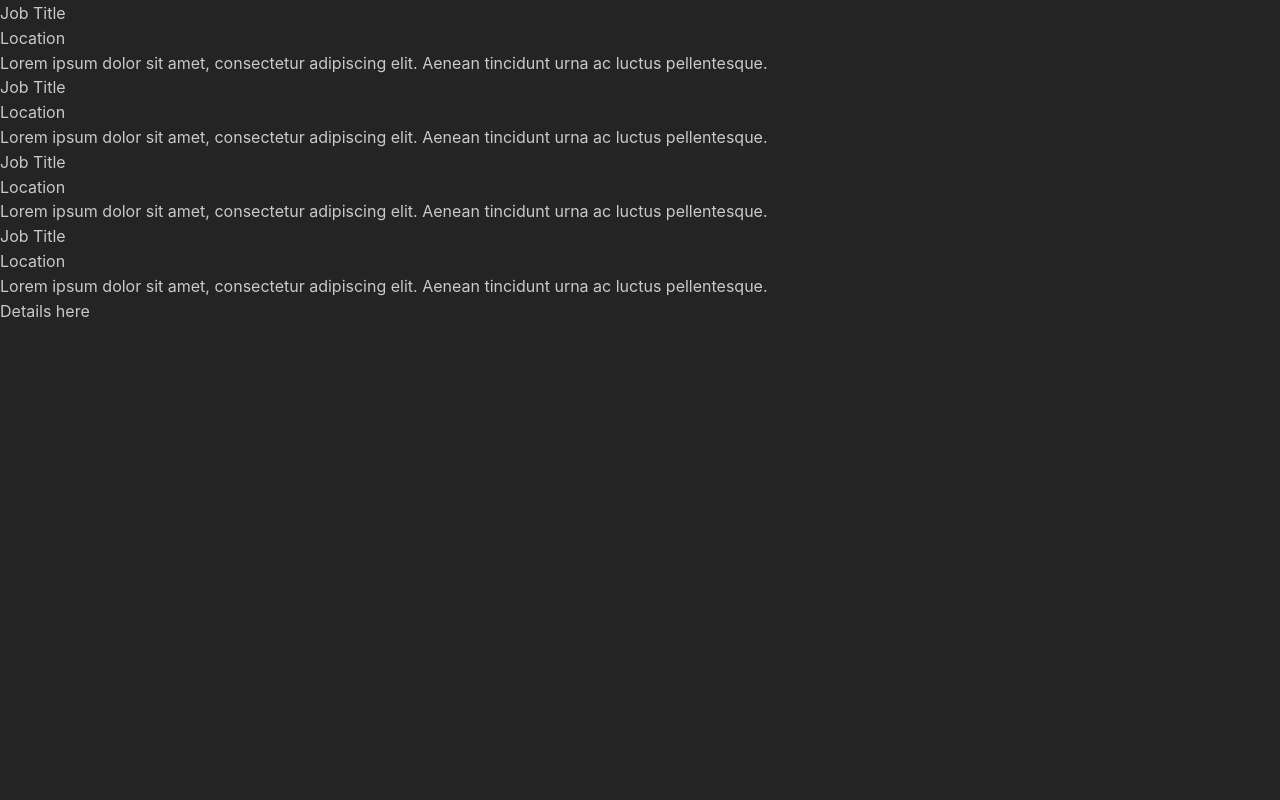
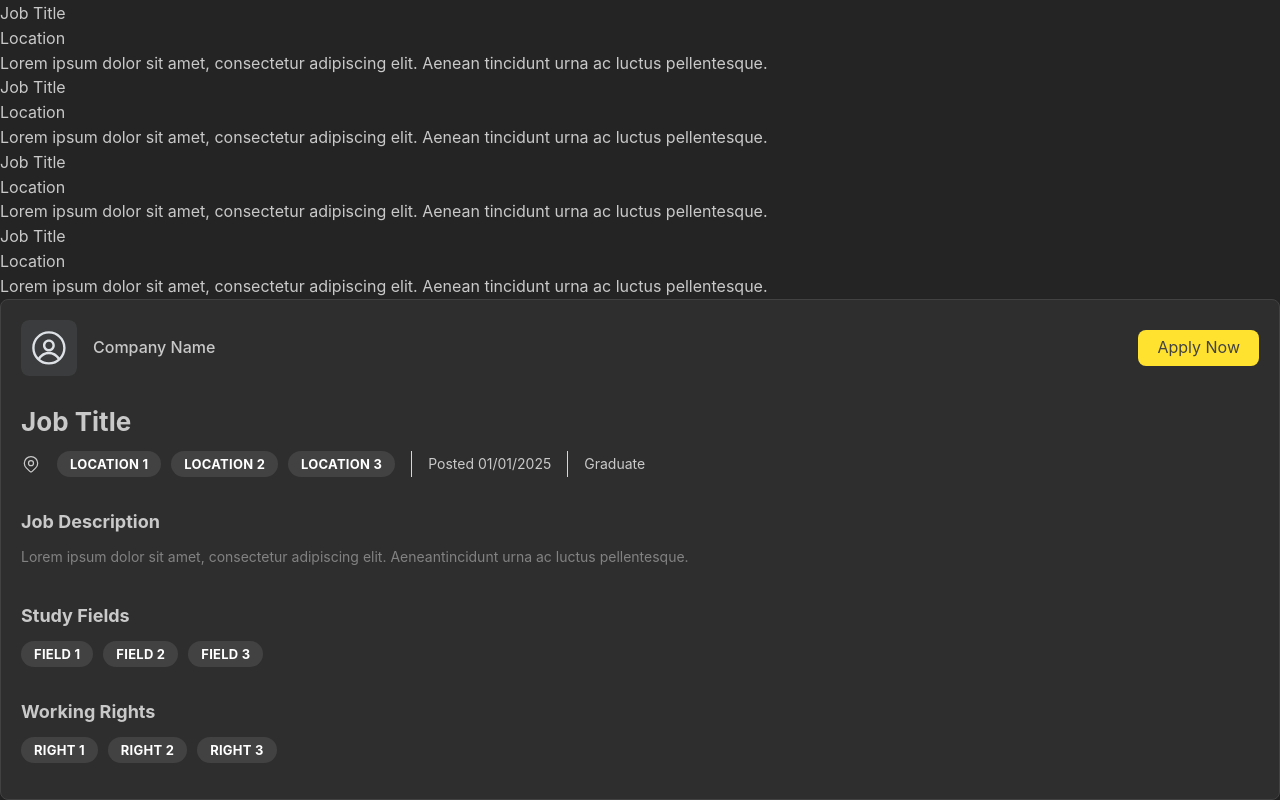
Before and after one commit to monashcoding/mploy-app, a Next.js app in the folder frontend/: page /jobs in a window 1280 px wide. Shown: the part 1499-2299 px from the top of the page. Before the commit the page ends 1822 px from the top, so only its background shows below. Built offline with nearby package versions, Linux system fonts and the light colour scheme.

Commit message:
Create basic structure of job details component

```diff
--- a/frontend/src/app/jobs/page.tsx
+++ b/frontend/src/app/jobs/page.tsx
@@ -3,6 +3,18 @@ import FilterSection from "@/components/jobs/filters/filter-section";
 import JobList from "@/components/jobs/details/job-list";
 import JobDetails from "@/components/jobs/details/job-details";
 import { Title } from "@mantine/core";
+
+const mockJobDetails = {
+  title: "Job Title",
+  company: "Company Name",
+  type: "Graduate",
+  locations: ["Location 1", "Location 2", "Location 3"],
+  description:
+    "Lorem ipsum dolor sit amet, consectetur adipiscing elit. Aeneantincidunt urna ac luctus pellentesque.",
+  studyFields: ["Field 1", "Field 2", "Field 3"],
+  posted: "01/01/2025",
+  workingRights: ["Right 1", "Right 2", "Right 3"],
+};
 
 export default function JobsPage() {
   return (
@@ -19,7 +31,7 @@ export default function JobsPage() {
         {/* Sticky Job Details - hidden on mobile, 70% on desktop */}
         <div className="hidden lg:block lg:w-[65%]">
           <div className="overflow-y-auto h-[calc(100vh-330px)]">
-            <JobDetails />
+            <JobDetails {...mockJobDetails} />
           </div>
         </div>
       </div>
--- a/frontend/src/components/jobs/details/job-details.tsx
+++ b/frontend/src/components/jobs/details/job-details.tsx
@@ -1,9 +1,108 @@
-import { Text } from "@mantine/core";
+import { Text, Title, Badge, Group, Button, Card, Stack, Avatar, Divider }  from "@mantine/core";
+import {IconMapPin} from '@tabler/icons-react';
 
-export default function JobDetails() {
+interface JobDetailsProps {
+  title: string;
+  company: string;
+  type: string;
+  locations: string[];
+  description: string;
+  studyFields: string[];
+  workingRights: string[];
+  posted: string;
+  logo?: string;
+}
+
+export default function JobDetails({
+  title,
+  company,
+  type,
+  locations,
+  description,
+  studyFields,
+  posted,
+  logo,
+  workingRights,
+}: JobDetailsProps) {
   return (
-    <div className="bg-neutral-700 p-4 rounded-lg h-full">
-      <Text className="font-semibold mb-4 text-center">Details here</Text>
-    </div>
+    <Card shadow="sm" padding="lg" radius="md" withBorder className="h-full">
+      {/* Header Section */}
+      <Stack gap="sm" mb="md">
+        <Group justify="space-between" align="center" mb="md">
+          {/* Logo and Company Name */}
+          <Group align="center">
+            <Avatar src={logo} size="lg" radius="md" />
+            <Text fw={500}>{company}</Text>
+          </Group>
+
+          {/* Apply Now Button */}
+          <Button variant="filled" color="rgb(255, 226, 47)" radius="md">
+            <Text c="dark">Apply Now</Text>
+          </Button>
+        </Group>
+
+        <Title order={2}>
+          {title}
+        </Title>
+        <Group>
+          <IconMapPin
+            size={20}
+            stroke={1.5}
+          />
+          <Group gap="xs" wrap="wrap">
+            {locations.map((location) => (
+              <Badge autoContrast key={location} color="dark.4" size="lg">
+                {location}
+              </Badge>
+            ))}
+          </Group>
+          <Divider color="rgb(255, 226, 47)" orientation="vertical"/>
+          <Text size="sm">
+            Posted {posted}
+          </Text>
+          <Divider color="rgb(255, 226, 47)" orientation="vertical"/>
+          <Text size="sm">
+            {type}
+          </Text>
+        </Group>
+
+      </Stack>
+
+
+      {/* Description Section */}
+      <Stack gap="sm" mt="md" mb="lg">
+        <Title order={4}>Job Description</Title>
+        <Text size="sm" color="dimmed">
+          {description}
+        </Text>
+      </Stack>
+
+
+      {/* Study Field Section */}
+      <Stack gap="sm" mt="md" mb="md">
+        <Title order={4}>Study Fields</Title>
+        <Group gap="xs" wrap="wrap">
+          {studyFields.map((field) => (
+            <Badge autoContrast key={field} color="dark.4" size="lg">
+              {field}
+            </Badge>
+          ))}
+        </Group>
+      </Stack>
+
+
+      {/* Working Rights Section */}
+      <Stack gap="sm" mt="md" mb="md">
+        <Title order={4}>Working Rights</Title>
+        <Group gap="xs" wrap="wrap">
+          {workingRights.map((rights) => (
+            <Badge autoContrast key={rights} color="dark.4" size="lg">
+              {rights}
+            </Badge>
+          ))}
+        </Group>
+      </Stack>
+
+    </Card>
   );
 }
```
